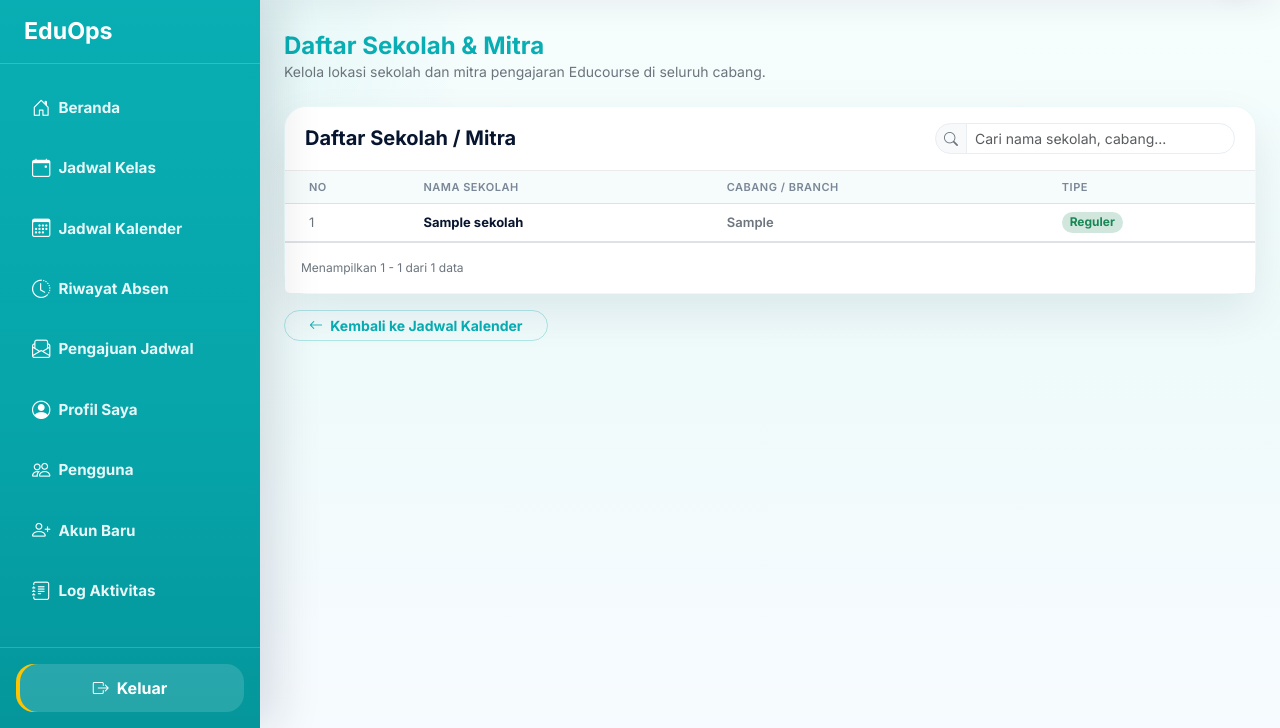
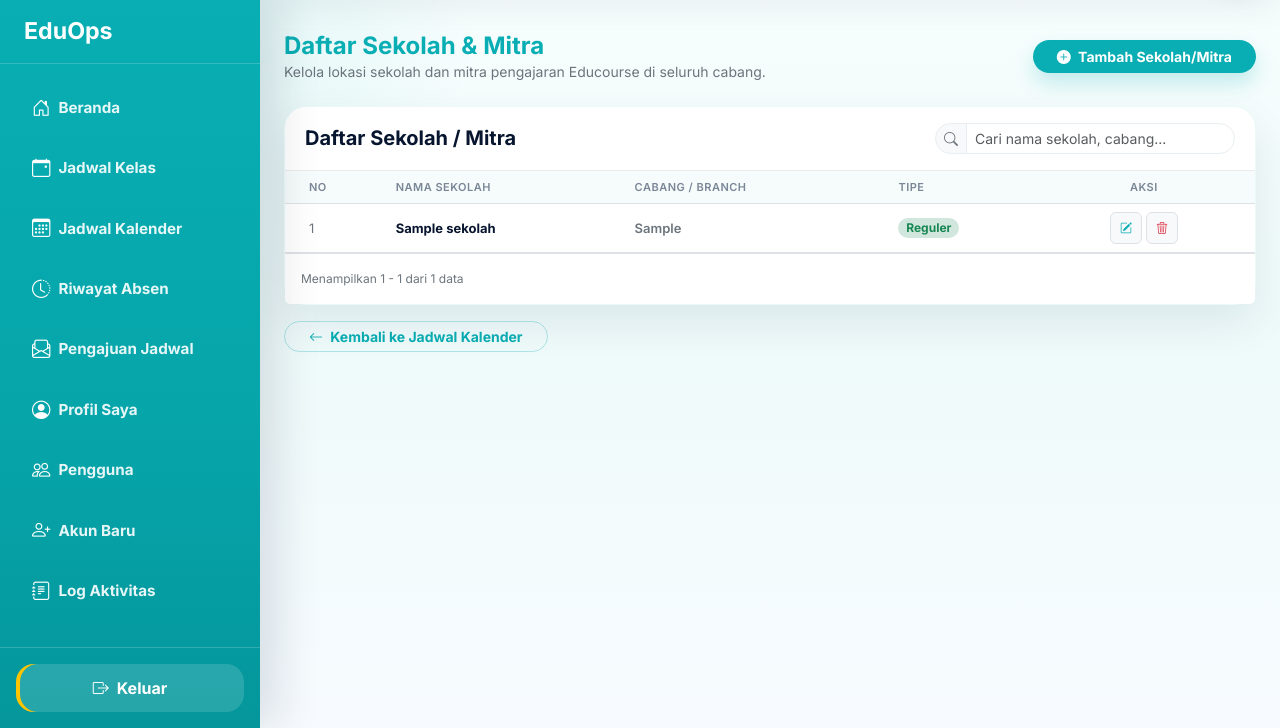
Before and after one commit to ZaMRxx/EduOps, a Django app: page /scheduling/sekolah/ in a window 1280 px wide. Shown: the part 72-800 px from the top of the page. Run offline with Django 4.2, Linux system fonts and the light colour scheme; a user stored in the database is signed in; tables that the repository leaves empty hold one stand-in row (values such as "Sample post"); grey boxes marked "Sample" are stand-in pictures.

Commit message:
Allow superadmin school management actions

```diff
--- a/templates/scheduling/sekolah_list.html
+++ b/templates/scheduling/sekolah_list.html
@@ -45,7 +45,7 @@
             <h4 class="fw-bold m-0 text-teal">Daftar Sekolah & Mitra</h4>
             <p class="text-secondary font-sm mb-0">Kelola lokasi sekolah dan mitra pengajaran Educourse di seluruh cabang.</p>
         </div>
-        {% if user.role == 'admin_op' or user.role == 'admin_branch' or user.role == 'admin_hr' %}
+        {% if user.is_superuser or user.role == 'admin_op' or user.role == 'admin_branch' or user.role == 'admin_hr' %}
         <div>
             <a href="{% url 'sekolah_add' %}" class="btn btn-teal rounded-pill px-4 font-sm">
                 <i class="bi bi-plus-circle-fill me-1"></i> Tambah Sekolah/Mitra
@@ -80,7 +80,7 @@
                             <th>Nama Sekolah</th>
                             <th>Cabang / Branch</th>
                             <th>Tipe</th>
-                            {% if user.role == 'admin_op' or user.role == 'admin_branch' or user.role == 'admin_hr' %}
+                            {% if user.is_superuser or user.role == 'admin_op' or user.role == 'admin_branch' or user.role == 'admin_hr' %}
                             <th class="text-center pe-4">Aksi</th>
                             {% endif %}
                         </tr>
@@ -107,16 +107,16 @@
                             </td>
 
 
-                            {% if user.role == 'admin_op' or user.role == 'admin_branch' or user.role == 'admin_hr' %}
+                            {% if user.is_superuser or user.role == 'admin_op' or user.role == 'admin_branch' or user.role == 'admin_hr' %}
                             <td class="text-center pe-4">
                                 <div class="d-flex justify-content-center gap-1">
-                                    <a href="{% url 'sekolah_edit' s.id %}" class="btn btn-light btn-sm font-xs rounded border" title="Edit Sekolah">
+                                    <a href="{% url 'sekolah_edit' s.id %}" class="btn btn-light btn-sm font-xs rounded border table-action-btn" title="Edit Sekolah">
                                         <i class="bi bi-pencil-square text-teal"></i>
                                     </a>
 
                                     <form method="POST" action="{% url 'sekolah_delete' s.id %}" data-confirm-title="Hapus Sekolah/Mitra" data-confirm-message="Apakah Anda yakin ingin menghapus sekolah/mitra {{ s.nama|escape }}? Semua jadwal kelas yang terikat dengan sekolah ini akan terpengaruh." data-confirm-button="Ya, Hapus" data-confirm-class="btn-danger" style="display: inline;">
                                         {% csrf_token %}
-                                        <button type="submit" class="btn btn-light btn-sm font-xs rounded border" title="Hapus Sekolah">
+                                        <button type="submit" class="btn btn-light btn-sm font-xs rounded border table-action-btn" title="Hapus Sekolah">
                                             <i class="bi bi-trash3 text-danger"></i>
                                         </button>
                                     </form>
```
